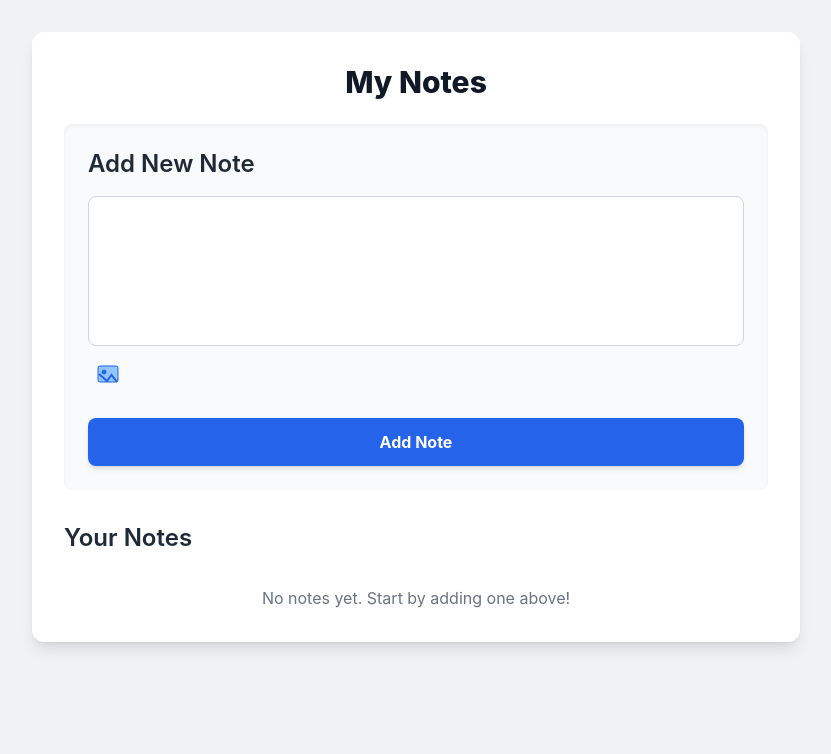
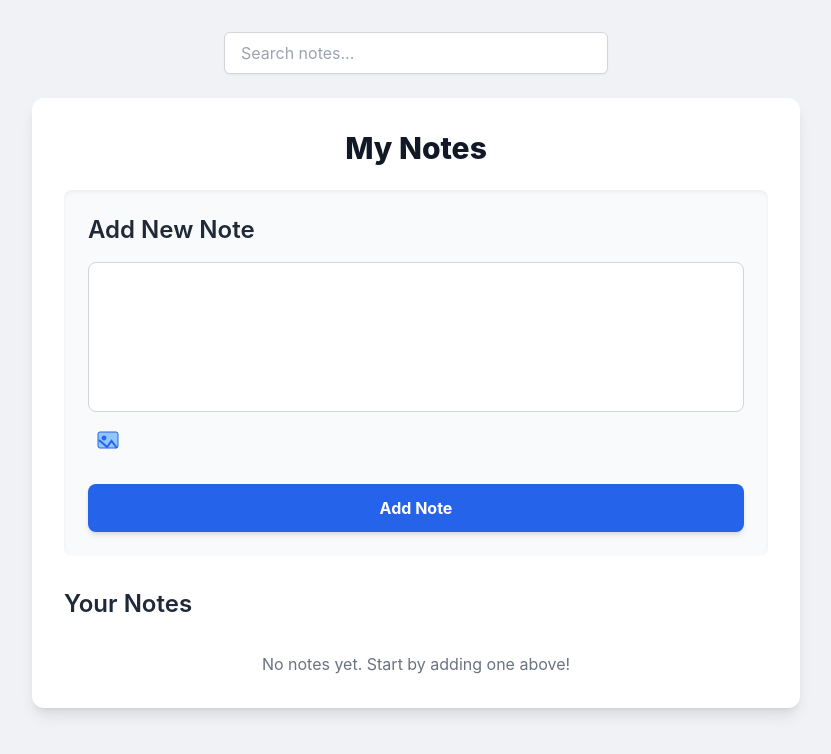
Before and after one commit to imandaidf/My-Notes-App, a plain HTML site: page index.html in a window 1280 px wide. Shown: the whole page, without its empty margins (224-1055 px from the left). Drawn offline with nearby package versions, Linux system fonts and the light colour scheme.

Commit message:
Update index.html
Add Search Box in Header

```diff
--- a/index.html
+++ b/index.html
@@ -8,6 +8,16 @@
     <script src="https://cdn.tailwindcss.com"></script>
     <!-- Link to external CSS file -->
     <link rel="stylesheet" href="style.css">
+
+    <div class="mb-6 flex justify-center">
+    <input
+        id="searchInput"
+        type="text"
+        placeholder="Search notes..."
+        class="w-full md:w-96 px-4 py-2 border border-gray-300 rounded-md shadow-sm focus:outline-none focus:ring-2 focus:ring-blue-300"
+    />
+    </div>
+
 </head>
 <body class="p-4 md:p-8">
     <div class="max-w-3xl mx-auto bg-white p-6 md:p-8 rounded-xl shadow-lg">
```
